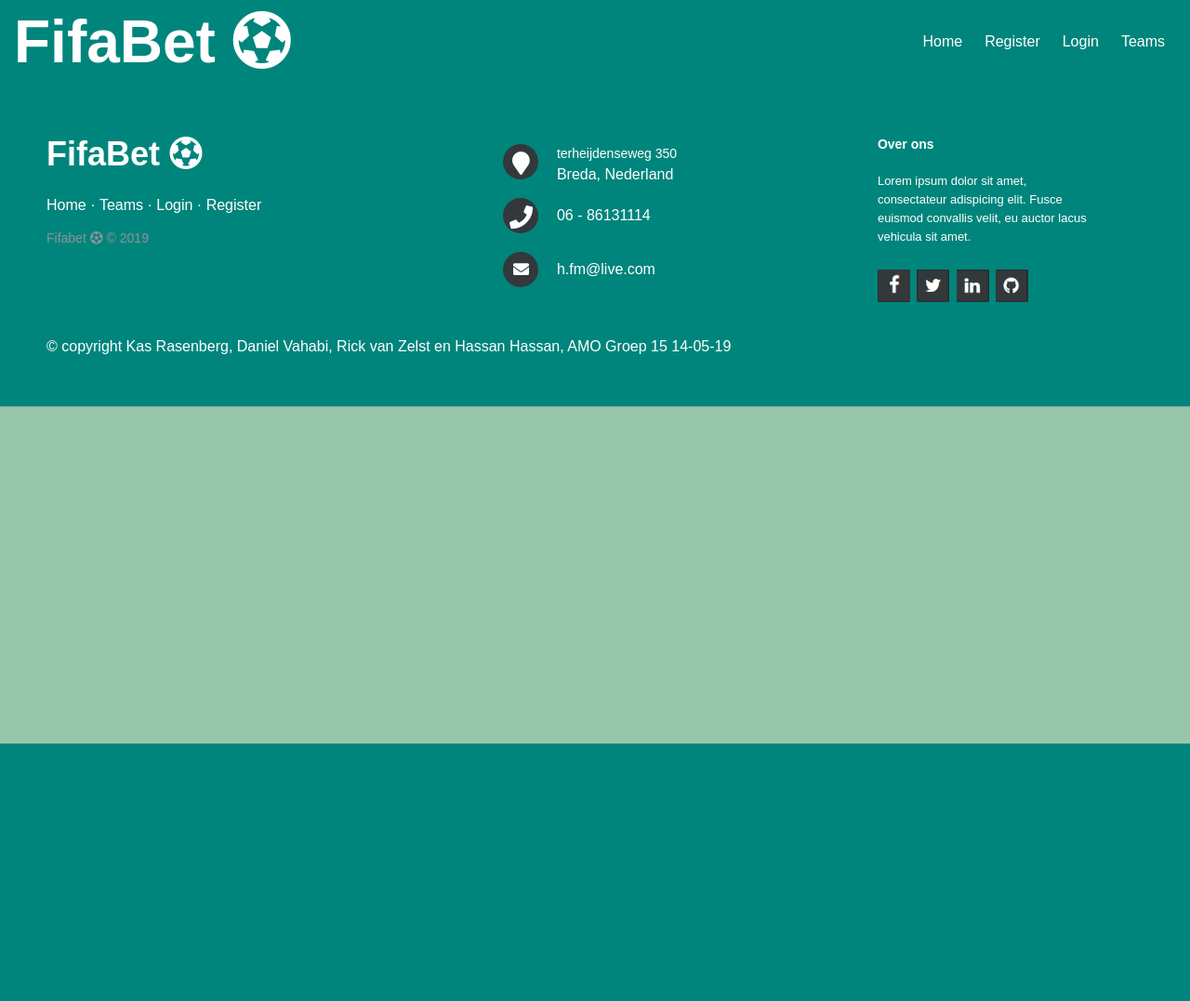
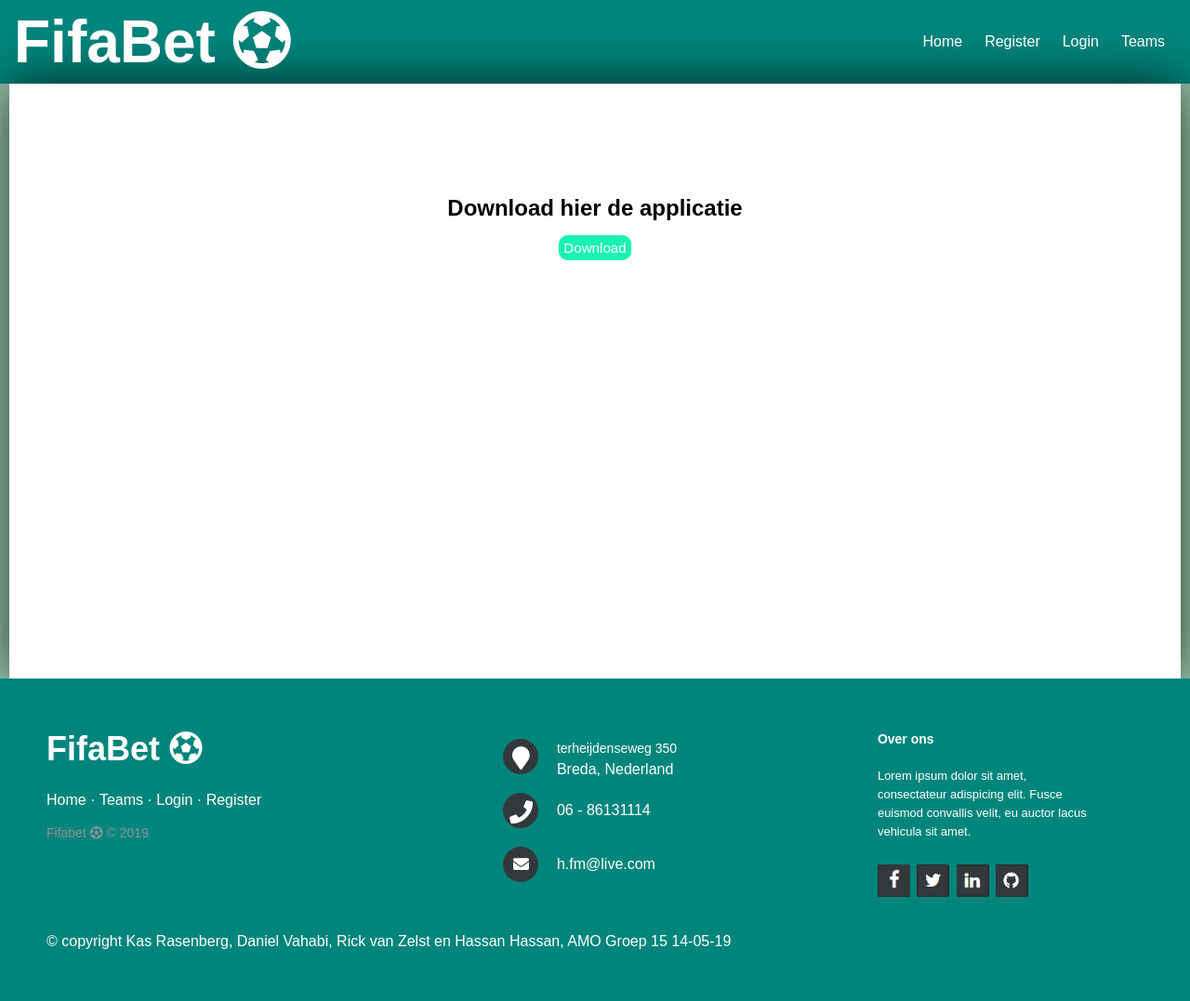
Before and after one commit to amogroep15/fifawebsite, a PHP site: page /download.php in a window 1280 px wide. Shown: the whole page at 93% size. Before the commit the page ends 800 px from the top, so only its background shows below. Run offline with PHP 8.4, Linux system fonts and the light colour scheme; some libraries are stand-ins or nearby versions.

Commit message:
ver big update 1.2

```diff
--- a/download.php
+++ b/download.php
@@ -10,11 +10,11 @@ require 'header.php';
 
 ?>
 
-<body>
-
-
-
-</body>
+<div class="downloadpage">
+    <div class = "download">
+        <h2>Download hier de applicatie </h2> <a href="#" class="buttons">Download</a>
+    </div>
+</div>
 
 
 <?php
--- a/header.php
+++ b/header.php
@@ -62,6 +62,14 @@ require 'config.php';
             }
             ?>
         </li>
+        <li>
+            <?php
+            if (isset($_SESSION['id'])){
+                echo "<a class='nav-link' href='download.php'>Download</a>";
+            }
+
+            ?>
+        </li>
     </ul>
 </header>
 <body>
--- a/style.css
+++ b/style.css
@@ -339,6 +339,24 @@ h1{
     margin: 0 auto;
 }
 
+.downloadpage {
+    background-color: white;
+    height: 80vh;
+    /*border: #32CD32;*/
+    /*border-style: solid;*/
+    /*border-width: 5px;*/
+    box-shadow: 0px 0px 50px 0px rgba(0,0,0,0.75);
+    max-width: 1260px;
+    margin: 0 auto;
+}
+
+.download {
+    text-align: center;
+    margin: 0 auto;
+    padding: 100px;
+    margin: 0 auto;
+}
+
 .container {
     background-color: white;
     height: 80vh;
```
Also changed, not shown: masterdetail.php (deleted, +0 -7 lines).
